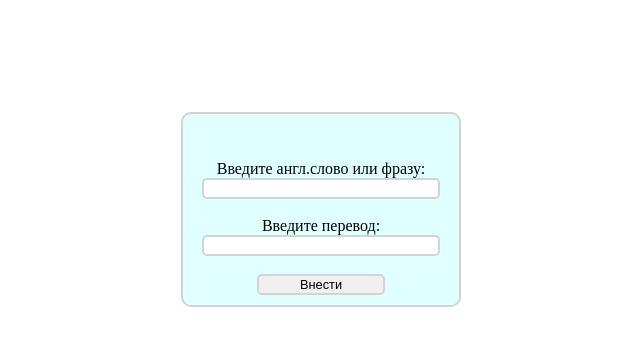
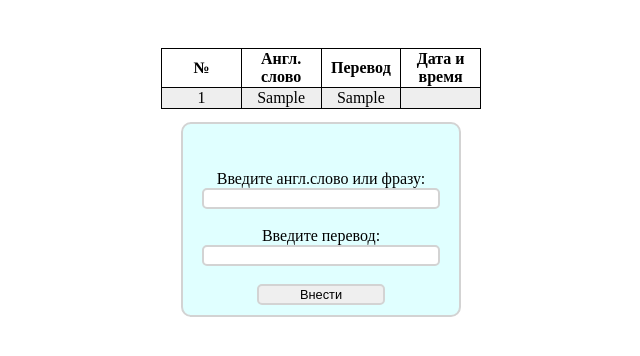
Before and after one commit to MaximSolodovnikov/dictionary, a PHP site: page /index.php?act=main in a window 1280 px wide. Shown: the part 80-436 px from the top of the page, without its empty margins (319-959 px from the left). Run offline with PHP 8.4, Linux system fonts and the light colour scheme; the visitor is signed in with stand-in values (Sample User, id 1); tables that the repository leaves empty or names only in its code hold one stand-in row (values such as "Sample post"); data that the repository does not hold is empty.

Commit message:
Added output the words in table

```diff
--- a/css/my_style.css
+++ b/css/my_style.css
@@ -4,7 +4,7 @@ body {
 }
 
 header {
-    margin-top: -15%;
+    margin-top: -10%;
     width:100%;
     height: 60px;
     position: fixed;
@@ -15,8 +15,12 @@ header {
     padding: 10px;
 }
 
+#wrapper {
+    margin:10% auto;
+}
+
 #formRegistr {
-    margin: 15% auto;
+    margin: 10% auto;
     width: 20%;
     border: 2px solid lightgray;
     border-radius: 10px;
@@ -25,7 +29,7 @@ header {
 }
 
 #formLogin {
-    margin: 15% auto;
+    margin: 10% auto;
     width: 20%;
     border: 2px solid lightgray;
     border-radius: 10px;
@@ -35,7 +39,7 @@ header {
 }
 
 #formMain {
-    margin: 15% auto;
+    margin: 1% auto;
     width: 20%;
     border: 2px solid lightgray;
     border-radius: 10px;
@@ -79,3 +83,18 @@ input[type="submit"] {
     text-decoration: none;
     font-weight: bold;
 }
+
+#table_output_words, th, td {
+    border: 1px solid black;
+	border-collapse: collapse;
+	text-align: center;
+	margin: 0 auto;
+	width: 25%;
+}
+
+table#table_output_words tr:nth-child(even) {
+    background-color: #eee;
+}
+table#table_output_words tr:nth-child(odd) {
+    background-color: #fff;
+}
--- a/fns.php
+++ b/fns.php
@@ -134,17 +134,16 @@ function profile_recovery($user_email)
     $result = $connect->query($sql);
 
     if ($result->num_rows > 0) {
-
-        while ($row = $result->fetch_assoc()) {
-            echo $row['user_email'];
+        $user_email = 0;
+        while ($row = $result->fetch_assoc()) { // ???? //
+            $row['user_email'] = $user_email;
+            return $user_email;
         }
     } else {
         return false;
     }
     $connect->close();
 }
-
-
 
 function add_word($eng_word, $translate, $user_id)
 {
@@ -164,3 +163,24 @@ function add_word($eng_word, $translate, $user_id)
     $stmt->execute();
     $connect->close();
 }
+
+function get_words()
+{
+    $conn = new mysqli(HOST, USER, PSWD, DB);
+    if($conn->connect_error) {
+        die("Connection failed <br>" . $connect->mysqli_error);
+    }
+
+    $sql = "SELECT * FROM `dictionary` ORDER BY id DESC LIMIT 5";
+    $result = $conn->query($sql);
+
+if ($result->num_rows > 0) {
+    // output data of each row
+
+    while($row = $result->fetch_assoc()) {
+        $data_dictionary[] = $row;
+    }
+    return $data_dictionary;
+}
+$conn->close();
+}
--- a/index.php
+++ b/index.php
@@ -62,6 +62,7 @@ switch ($act) {
         if (empty($_SESSION)) {
             header("Location: index.php?act=login");
         } else {
+            $words = get_words();
             if ($_POST['input']) {
 
                 $eng_word = input_user($_POST['eng_word']);
--- a/views/main.php
+++ b/views/main.php
@@ -7,6 +7,7 @@
         <title>Словарь</title>
     </head>
     <body>
+
             <header>
                 <p>
                     Добро пожаловать в электронный словарь,
@@ -16,6 +17,23 @@
                     <?php endif; ?>
                 </p>
             </header>
+        <div id="wrapper">
+            <table id="table_output_words">
+                <tr>
+                    <th>№</th>
+                    <th>Англ. слово</th>
+                    <th>Перевод</th>
+                    <th>Дата и время</th>
+                </tr>
+                <?php foreach($words as $item): ?>
+                    <tr>
+                        <td><?php echo $item['id']; ?></td>
+                        <td><?php echo $item['eng_word']; ?></td>
+                        <td><?php echo $item['translate']; ?></td>
+                        <td><?php echo $item['time_date']; ?></td>
+                    </tr>
+                <?php endforeach; ?>
+            </table>
             <section id="formMain">
                 <form name="techForm" action="index.php?act=main" method="post" onsubmit="">
                     <div id="formName"></div>
@@ -33,8 +51,9 @@
                     <input type="submit" name="input" value="Внести">
                 </form>
             </section>
+        </div>
         <footer>
-            <script src=""><script>
+            <script src=""></script>
         </footer>
     </body>
 </html>
```
Lines whose indentation alone changed are shown as unchanged.
